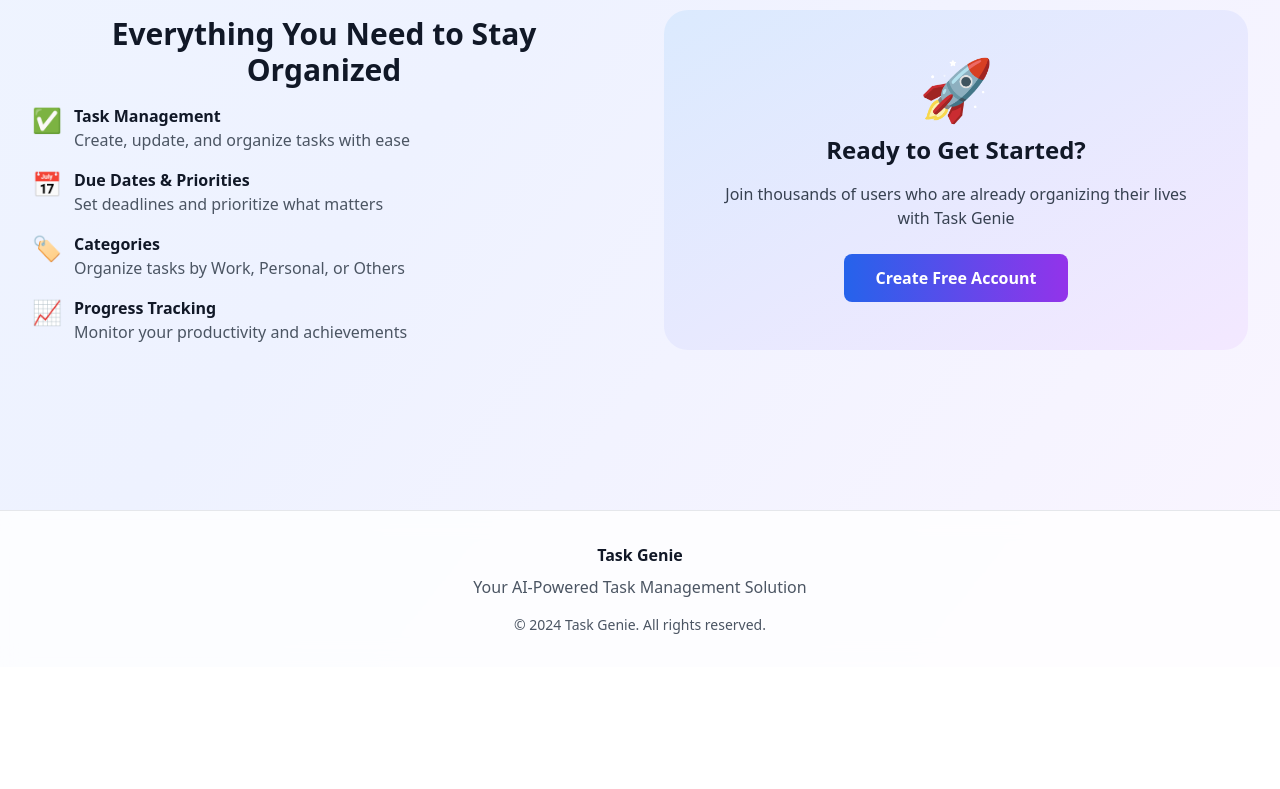
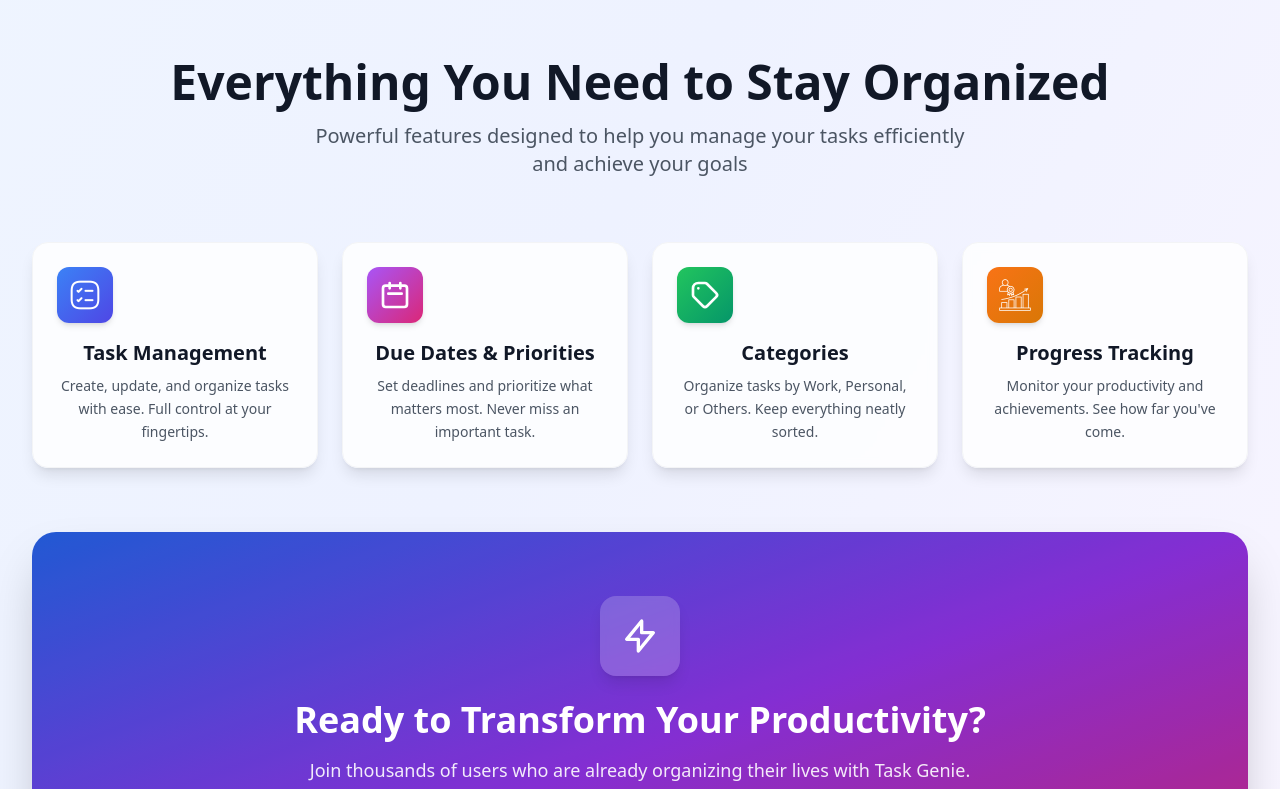
Before and after one commit to likhithaindukuri/Task-Genie, a React (Vite) app in the folder frontend/: page / in a window 1280 px wide. Shown: the part 940-1729 px from the top of the page. Before the commit the page ends 1607 px from the top, so only its background shows below. Built offline with nearby package versions, Linux system fonts and the light colour scheme.

Commit message:
Redesign the extra  cards and footer in landing page

```diff
--- a/frontend/src/pages/Landing.jsx
+++ b/frontend/src/pages/Landing.jsx
@@ -12,6 +12,8 @@
 import fastIcon from "../assets/fast.png";
 import completedIcon from "../assets/completed.png";
 import pendingIcon from "../assets/pending.png";
+import tasksIconFeature from "../assets/tasks.png";
+import progressIconFeature from "../assets/progress.png";
 
 export default function Landing() {
   const navigate = useNavigate();
@@ -298,56 +300,100 @@
           </div>
 
           {/* Additional Features */}
-          <div className="mt-20 grid md:grid-cols-2 gap-12 items-center">
-            <div>
-              <h2 className="text-3xl font-bold text-gray-900 mb-4">
+          <div className="mt-32">
+            <div className="text-center mb-16">
+              <h2 className="text-4xl md:text-5xl font-bold text-gray-900 mb-4">
                 Everything You Need to Stay Organized
               </h2>
-              <ul className="space-y-4 text-left">
-                <li className="flex items-start gap-3">
-                  <span className="text-2xl">✅</span>
-                  <div>
-                    <h4 className="font-semibold text-gray-900">Task Management</h4>
-                    <p className="text-gray-600">Create, update, and organize tasks with ease</p>
+              <p className="text-xl text-gray-600 max-w-2xl mx-auto">
+                Powerful features designed to help you manage your tasks efficiently and achieve your goals
+              </p>
             </div>
-                </li>
-                <li className="flex items-start gap-3">
-                  <span className="text-2xl">📅</span>
-                  <div>
-                    <h4 className="font-semibold text-gray-900">Due Dates & Priorities</h4>
-                    <p className="text-gray-600">Set deadlines and prioritize what matters</p>
+
+            {/* Feature Grid */}
+            <div className="grid md:grid-cols-2 lg:grid-cols-4 gap-6 mb-16">
+              {/* Feature 1 - Task Management */}
+              <div className="bg-white/80 backdrop-blur-sm rounded-2xl p-6 shadow-lg border border-gray-100 hover:shadow-2xl hover:scale-105 transform transition duration-300">
+                <div className="w-14 h-14 bg-gradient-to-br from-blue-500 to-indigo-600 rounded-xl flex items-center justify-center mb-4 shadow-md">
+                  <img src={tasksIconFeature} alt="Tasks" className="w-8 h-8 brightness-0 invert" />
                 </div>
-                </li>
-                <li className="flex items-start gap-3">
-                  <span className="text-2xl">🏷️</span>
-                  <div>
-                    <h4 className="font-semibold text-gray-900">Categories</h4>
-                    <p className="text-gray-600">Organize tasks by Work, Personal, or Others</p>
+                <h3 className="text-xl font-bold text-gray-900 mb-2">Task Management</h3>
+                <p className="text-gray-600 text-sm leading-relaxed">
+                  Create, update, and organize tasks with ease. Full control at your fingertips.
+                </p>
               </div>
-                </li>
-                <li className="flex items-start gap-3">
-                  <span className="text-2xl">📈</span>
-                  <div>
-                    <h4 className="font-semibold text-gray-900">Progress Tracking</h4>
-                    <p className="text-gray-600">Monitor your productivity and achievements</p>
+
+              {/* Feature 2 - Due Dates & Priorities */}
+              <div className="bg-white/80 backdrop-blur-sm rounded-2xl p-6 shadow-lg border border-gray-100 hover:shadow-2xl hover:scale-105 transform transition duration-300">
+                <div className="w-14 h-14 bg-gradient-to-br from-purple-500 to-pink-600 rounded-xl flex items-center justify-center mb-4 shadow-md">
+                  <svg className="w-8 h-8 text-white" fill="none" stroke="currentColor" viewBox="0 0 24 24">
+                    <path strokeLinecap="round" strokeLinejoin="round" strokeWidth={2} d="M8 7V3m8 4V3m-9 8h10M5 21h14a2 2 0 002-2V7a2 2 0 00-2-2H5a2 2 0 00-2 2v12a2 2 0 002 2z" />
+                  </svg>
                 </div>
-                </li>
-              </ul>
+                <h3 className="text-xl font-bold text-gray-900 mb-2">Due Dates & Priorities</h3>
+                <p className="text-gray-600 text-sm leading-relaxed">
+                  Set deadlines and prioritize what matters most. Never miss an important task.
+                </p>
               </div>
-            <div className="bg-gradient-to-br from-blue-100 to-purple-100 rounded-3xl p-12 text-center">
-              <div className="text-6xl mb-4">🚀</div>
-              <h3 className="text-2xl font-bold text-gray-900 mb-4">Ready to Get Started?</h3>
-              <p className="text-gray-700 mb-6">
-                Join thousands of users who are already organizing their lives with Task Genie
+
+              {/* Feature 3 - Categories */}
+              <div className="bg-white/80 backdrop-blur-sm rounded-2xl p-6 shadow-lg border border-gray-100 hover:shadow-2xl hover:scale-105 transform transition duration-300">
+                <div className="w-14 h-14 bg-gradient-to-br from-green-500 to-emerald-600 rounded-xl flex items-center justify-center mb-4 shadow-md">
+                  <svg className="w-8 h-8 text-white" fill="none" stroke="currentColor" viewBox="0 0 24 24">
+                    <path strokeLinecap="round" strokeLinejoin="round" strokeWidth={2} d="M7 7h.01M7 3h5c.512 0 1.024.195 1.414.586l7 7a2 2 0 010 2.828l-7 7a2 2 0 01-2.828 0l-7-7A1.994 1.994 0 013 12V7a4 4 0 014-4z" />
+                  </svg>
+                </div>
+                <h3 className="text-xl font-bold text-gray-900 mb-2">Categories</h3>
+                <p className="text-gray-600 text-sm leading-relaxed">
+                  Organize tasks by Work, Personal, or Others. Keep everything neatly sorted.
                 </p>
-              {!isLoggedIn && (
+              </div>
+
+              {/* Feature 4 - Progress Tracking */}
+              <div className="bg-white/80 backdrop-blur-sm rounded-2xl p-6 shadow-lg border border-gray-100 hover:shadow-2xl hover:scale-105 transform transition duration-300">
+                <div className="w-14 h-14 bg-gradient-to-br from-orange-500 to-amber-600 rounded-xl flex items-center justify-center mb-4 shadow-md">
+                  <img src={progressIconFeature} alt="Progress" className="w-8 h-8 brightness-0 invert" />
+                </div>
+                <h3 className="text-xl font-bold text-gray-900 mb-2">Progress Tracking</h3>
+                <p className="text-gray-600 text-sm leading-relaxed">
+                  Monitor your productivity and achievements. See how far you've come.
+                </p>
+              </div>
+            </div>
+
+            {/* CTA Section */}
+            <div className="relative overflow-hidden bg-gradient-to-br from-blue-600 via-purple-600 to-pink-600 rounded-3xl p-12 md:p-16 text-center shadow-2xl">
+              <div className="absolute inset-0 bg-black/10"></div>
+              <div className="relative z-10">
+                <div className="inline-block mb-6">
+                  <div className="w-20 h-20 bg-white/20 backdrop-blur-sm rounded-2xl flex items-center justify-center mx-auto shadow-lg">
+                    <svg className="w-10 h-10 text-white" fill="none" stroke="currentColor" viewBox="0 0 24 24">
+                      <path strokeLinecap="round" strokeLinejoin="round" strokeWidth={2} d="M13 10V3L4 14h7v7l9-11h-7z" />
+                    </svg>
+                  </div>
+                </div>
+                <h3 className="text-3xl md:text-4xl font-bold text-white mb-4">
+                  Ready to Transform Your Productivity?
+                </h3>
+                <p className="text-white/90 text-lg mb-8 max-w-2xl mx-auto">
+                  Join thousands of users who are already organizing their lives with Task Genie. Start your journey today!
+                </p>
+                {!isLoggedIn ? (
                   <button
                     onClick={() => navigate("/register")}
-                  className="px-8 py-3 bg-gradient-to-r from-blue-600 to-purple-600 text-white rounded-lg font-semibold hover:shadow-xl transform hover:scale-105 transition"
+                    className="px-8 py-4 bg-white text-blue-600 rounded-xl text-lg font-semibold hover:shadow-2xl transform hover:scale-105 transition duration-300"
                   >
-                  Create Free Account
+                    Create Free Account →
+                  </button>
+                ) : (
+                  <button
+                    onClick={() => navigate("/tasks")}
+                    className="px-8 py-4 bg-white text-blue-600 rounded-xl text-lg font-semibold hover:shadow-2xl transform hover:scale-105 transition duration-300"
+                  >
+                    Start Managing Tasks →
                   </button>
                 )}
+              </div>
             </div>
           </div>
         </div>
```
Lines whose indentation alone changed are shown as unchanged.
